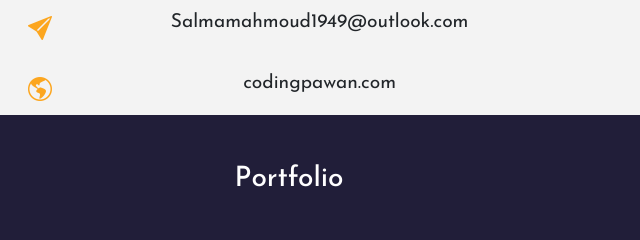
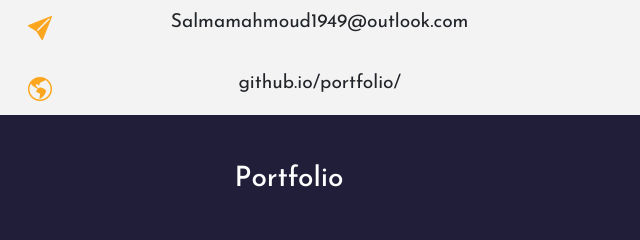
Before and after one commit to 001122334455667788/portfolio, a plain HTML site: page index.html in a window 1280 px wide. Shown: the part 3901-4141 px from the top of the page, 351-991 px from the left. Drawn offline with nearby package versions, Linux system fonts and the light colour scheme.

Commit message:
Update index.html

```diff
--- a/index.html
+++ b/index.html
@@ -799,7 +799,7 @@
               <i class="bi bi-globe-americas"></i>
             </div>
             <div class="col-11">
-              <p>codingpawan.com</p>
+              <p>github.io/portfolio/</p>
             </div>
           </div>
         </div>
```
